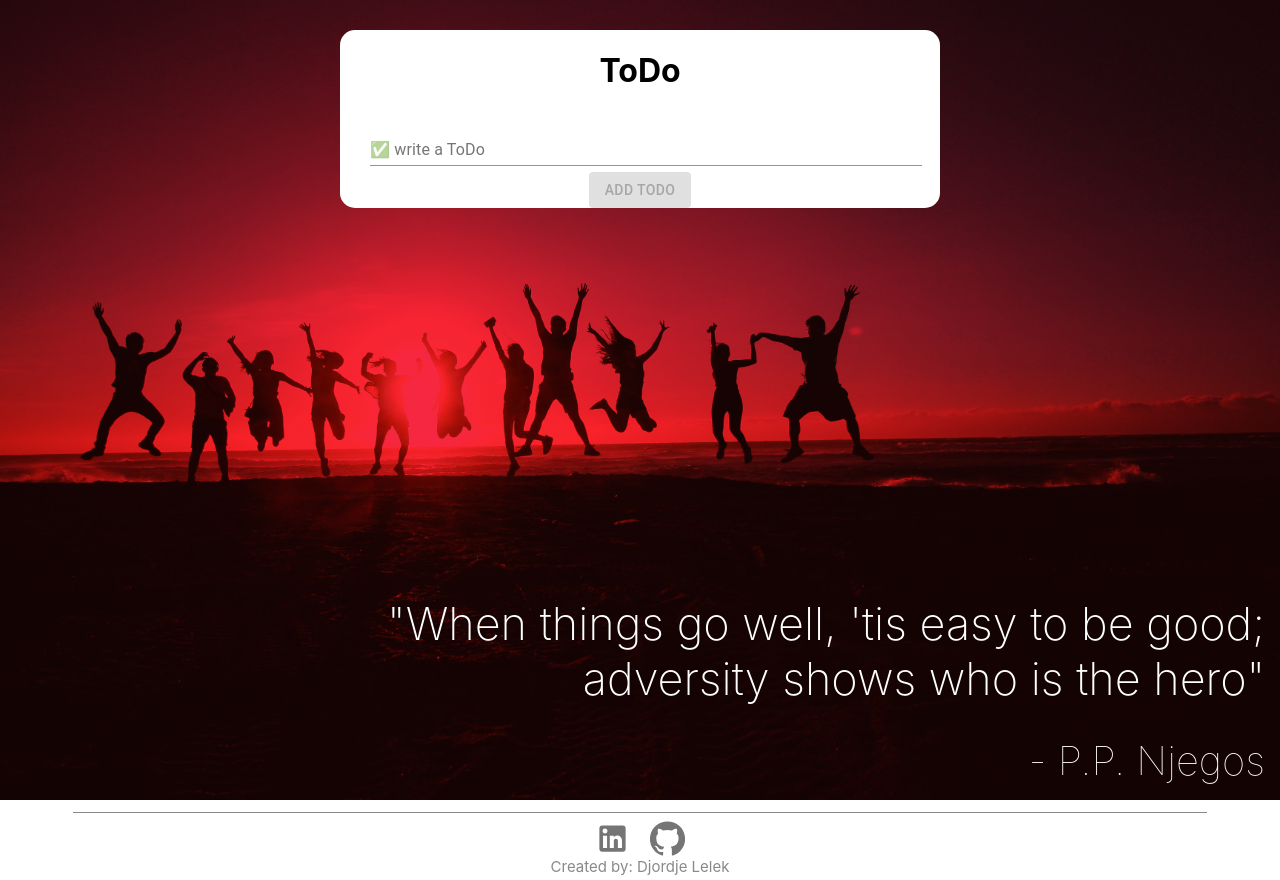
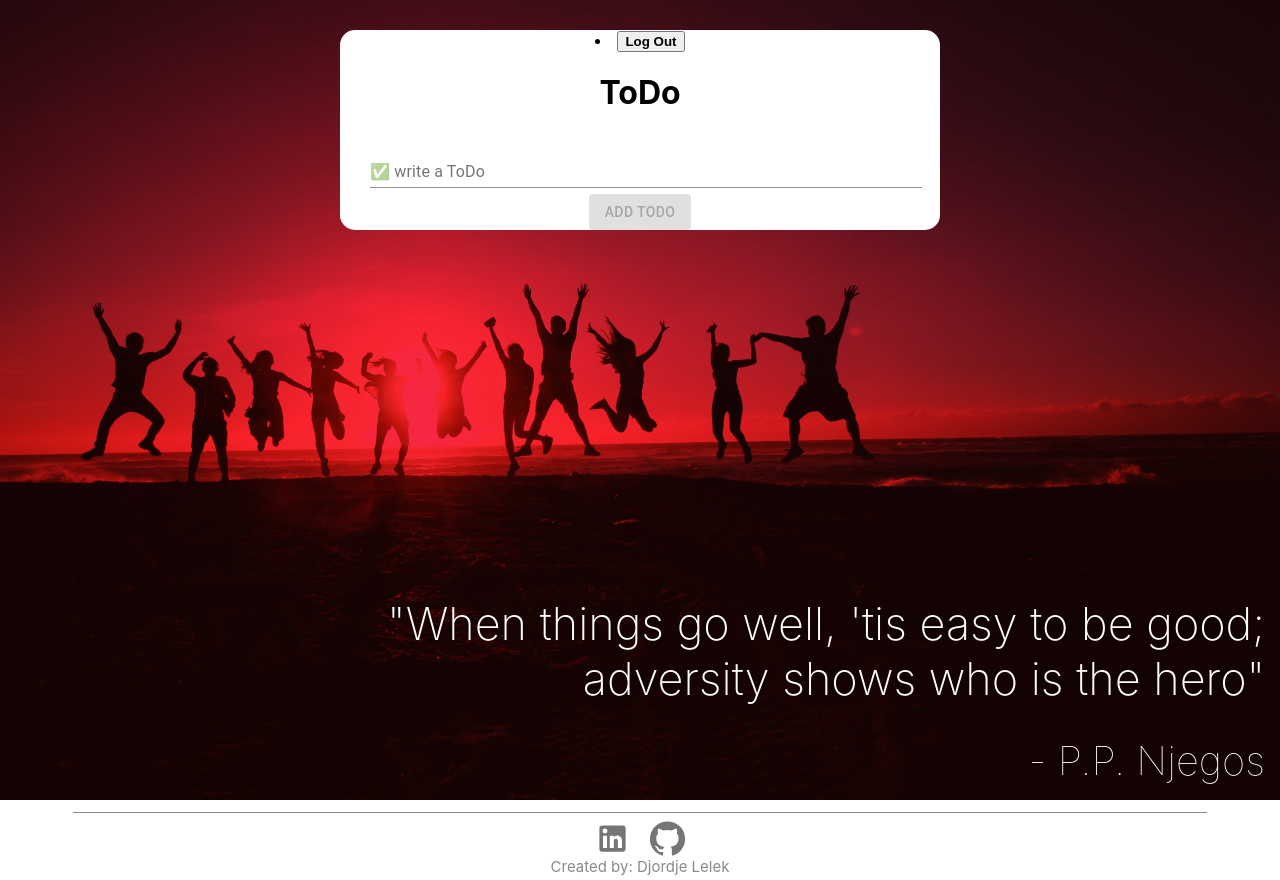
Before and after one commit to djordjelelek/to-do-app, a React (Create React App) app: page /home in a window 1280 px wide. Built offline with nearby package versions, Linux system fonts and the light colour scheme; no server answers; sample sign-in values are in the browser's storage.

Commit message:
add log in and sign in battons

```diff
--- a/src/Main/Main.js
+++ b/src/Main/Main.js
@@ -12,11 +12,10 @@ const Main = () => {
   return (
     <main className={classes.main}>
       <Switch>
+        {logIn ? (
+          <>
             <Route path="/home" exact component={ToDo} />
             <Redirect from="/" exact to="/home" />
-      </Switch>
-      {logIn ? (
-        <>
             <Redirect from="/signup" to="/home" />
             <Redirect from="/login" to="/home" />
             <Redirect from="/reset-password" to="/home" />
@@ -26,8 +25,11 @@ const Main = () => {
             <Route path="/signup" component={SignUp} />
             <Route path="/login" component={LogIn} />
             <Route path="/reset-password" component={ResetPassword} />
+            <Redirect from="/home" exact to="/login" />
+            <Redirect from="/" exact to="/login" />
           </>
         )}
+      </Switch>
     </main>
   );
 };
--- a/src/Main/ToDo/ToDo.js
+++ b/src/Main/ToDo/ToDo.js
@@ -1,10 +1,12 @@
 import React, { useState, useEffect } from "react";
+import { NavLink } from "react-router-dom";
 import classesCSS from "./ToDo.module.css";
 import axios from "axios";
 import ListItems from "./ListItems/ListItems";
 import InputButton from "./InputButton/InputButton";
 import Container from "@material-ui/core/Container";
 import { makeStyles } from "@material-ui/core/styles";
+import { useAuth } from "../../AuthContext/AuthContext";
 
 const useStyles = makeStyles((theme) => ({
   root: {
@@ -22,12 +24,28 @@ const ToDo = () => {
   const [keys, setKeys] = useState([]);
   const [checked, setChecked] = useState([]);
   const [edit, setEdit] = useState(false);
+  const [loading, setLoading] = useState(false);
   const classes = useStyles();
+
+  const { userId } = useAuth();
+  const { setUserId } = useAuth();
+  const { token } = useAuth();
+  const { logIn } = useAuth();
+  const { setLogIn } = useAuth();
+  const { setToken } = useAuth();
+
   //GET todos
   useEffect(() => {
     const getToDos = () => {
       axios
-        .get("https://to-do-app-dl-default-rtdb.firebaseio.com/todos.json")
+        .get(
+          "https://to-do-app-dl-default-rtdb.firebaseio.com/todos.json" +
+            "?auth=" +
+            token +
+            '&orderBy="userId"&equalTo="' +
+            userId +
+            '"'
+        )
         .then((response) => {
           if (response.data != null) {
             const responseFilter = Object.values(response.data);
@@ -49,9 +67,14 @@ const ToDo = () => {
   const postToDos = (event) => {
     event.preventDefault();
     axios
-      .post("https://to-do-app-dl-default-rtdb.firebaseio.com/todos.json", {
-        false: input,
-      })
+      .post(
+        "https://to-do-app-dl-default-rtdb.firebaseio.com/todos.json?auth=" +
+          token,
+        {
+          false: input,
+          userId: userId,
+        }
+      )
       .then((response) => {
         setTodos([...todos, input]);
         setKeys([...keys, response.data.name]);
@@ -65,7 +88,8 @@ const ToDo = () => {
       .delete(
         "https://to-do-app-dl-default-rtdb.firebaseio.com/todos/" +
           keys[index] +
-          ".json"
+          ".json?auth=" +
+          token
       )
       .then(() => {
         const toDoDelete = [...todos];
@@ -86,7 +110,8 @@ const ToDo = () => {
         .put(
           "https://to-do-app-dl-default-rtdb.firebaseio.com/todos/" +
             keys[todos.indexOf(placeholder)] +
-            ".json",
+            ".json?auth=" +
+            token,
           {
             true: updateText,
           }
@@ -119,6 +144,36 @@ const ToDo = () => {
   return (
     <>
       <Container maxWidth="sm" className={classes.root}>
+        {logIn !== true ? (
+          <li className={classes.LogIn}>
+            <NavLink
+              to="/login"
+              activeStyle={{ color: "#007806" }}
+              style={{ color: "#04d90f" }}
+            >
+              <strong>Log In</strong>
+            </NavLink>
+          </li>
+        ) : (
+          <li className={classes.liEl}>
+            <button
+              className={classes.LogOut}
+              onClick={() => {
+                setLoading(true);
+                setTimeout(() => {
+                  setLogIn(false);
+                  setToken("");
+                  setUserId("");
+                  sessionStorage.removeItem("token");
+                  sessionStorage.removeItem("userId");
+                  window.location.reload();
+                }, 2000);
+              }}
+            >
+              <strong>Log Out</strong>
+            </button>
+          </li>
+        )}
         <h1>ToDo</h1>
         {!edit ? (
           <InputButton
```
Also changed, not shown: 1 other file (tests, documents, lock files or other folders). Lines whose indentation alone changed are shown as unchanged.
